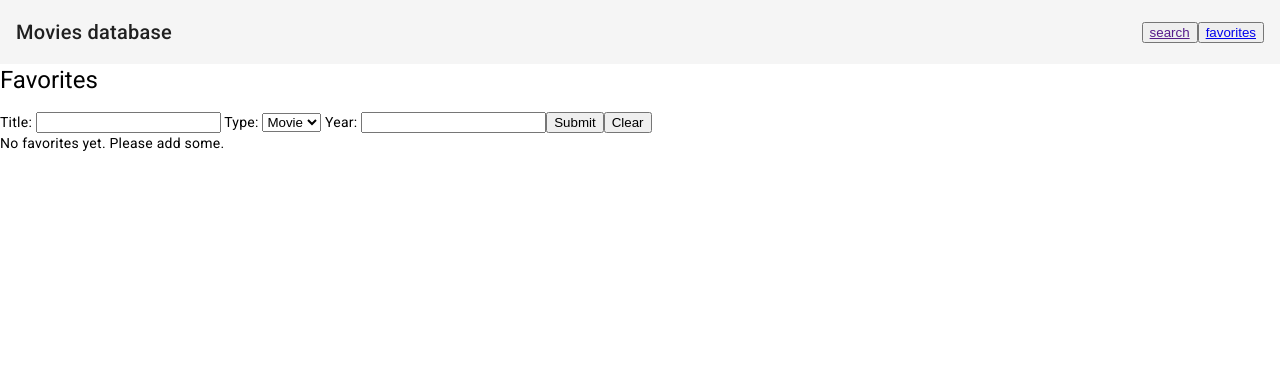
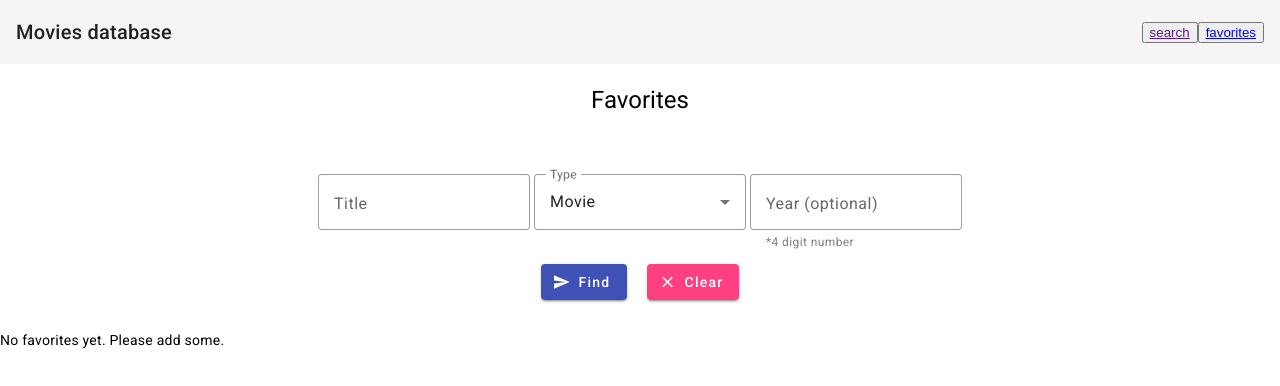
Before and after one commit to EduGese/ScreenPulse-frontApp, an Angular app: page /favorites in a window 1280 px wide. Shown: the top 386 px of the page. Built offline with nearby package versions, Linux system fonts and the light colour scheme.

Commit message:
Finish styles filter form

```diff
--- a/src/app/favorites/pages/favorites.component.css
+++ b/src/app/favorites/pages/favorites.component.css
@@ -2,3 +2,22 @@
     margin: 20px auto 20px auto;
     width: 90%;
 }
+form{
+    margin: 0 auto;
+    width: 90%;
+    text-align: center;
+    padding: 20px;
+}
+mat-hint{
+    color: gray;
+}
+h1{
+    text-align: center;
+    padding: 20px;
+}
+mat-form-field{
+    margin: 2px;
+}
+button{
+    margin: 10px;
+}
--- a/src/app/favorites/pages/favorites.component.html
+++ b/src/app/favorites/pages/favorites.component.html
@@ -1,30 +1,45 @@
 <app-navbar></app-navbar>
 <h1>Favorites</h1>
-<form>
-    <label>
-      Title:
-      <input type="text" name="title" [(ngModel)]="title">
-    </label>
+<div class="filter-container">
+  <form>
 
-    <label>
-      Type:
-      <select name="type" [(ngModel)]="type">
-        <option value="movie" selected>Movie</option>
-        <option value="series">Serie</option>
-        <option value="game">Game</option>
-        <option value="all">All</option>
-      </select>
-    </label>
 
-    <label>
-      Year:
-      <input type="string" name="year"  maxlength="4" [(ngModel)]="year" pattern="[0-9]{4}">
-    </label>
+    <mat-form-field appearance="outline">
+      <mat-label>Title</mat-label>
+      <input matInput type="text" name="title" [(ngModel)]="title"  #titleInput="ngModel">
+    </mat-form-field>
 
-    <button type="submit" (click)="onSubmit()">Submit</button>
-    <button (click)="onClear()">Clear</button>
+    <mat-form-field appearance="outline">
+      <mat-label>Type</mat-label>
+      <mat-select [(ngModel)]="type" [ngModelOptions]="{standalone: true}">
+        <mat-option *ngFor="let type of types" [value]="type.value">
+          {{type.viewValue}}
+        </mat-option>
+      </mat-select>
+    </mat-form-field>
+
+    <mat-form-field appearance="outline">
+      <mat-label>Year (optional)</mat-label>
+      <input matInput placeholder="Blank for all years" type="text" name="year" [(ngModel)]="year" pattern="[0-9]{4}">
+      <mat-hint>*4 digit number</mat-hint>
+    </mat-form-field>
+
+    <div class="buttons-container">
+      <button mat-raised-button class="big-button" color="primary" type="submit" (click)="onSubmit()">
+      <mat-icon>send</mat-icon>
+      Find
+    </button>
+
+    <button mat-raised-button class="big-button" color="accent" (click)="onClear()">
+      <mat-icon>clear</mat-icon>
+      Clear
+    </button>
+    </div>
+
 
   </form>
+</div>
+
   <div *ngIf="getAllfavorites() == 0">
     <div>
       <p>No favorites yet. Please add some.</p>
--- a/src/app/favorites/pages/favorites.component.ts
+++ b/src/app/favorites/pages/favorites.component.ts
@@ -17,6 +17,13 @@ export class FavoritesComponent implements OnInit, OnDestroy {
   type: string = 'movie';
   year: string = '';
   yearInvalid = false;
+
+  types:any[] = [
+    {value: 'movie', viewValue: 'Movie'},
+    {value: 'series', viewValue: 'Serie'},
+    {value: 'game', viewValue: 'Game'},
+    {value: 'all', viewValue: 'All'}
+  ];
 
   subscriptions: Subscription[] = [];
 
--- a/src/app/search/pages/search.component.css
+++ b/src/app/search/pages/search.component.css
@@ -1,6 +1,8 @@
 form{
     margin: 0 auto;
     width: 90%;
+    text-align: center;
+    padding: 20px;
 }
 mat-hint{
     color: gray;
@@ -12,13 +14,10 @@ h1{
 mat-form-field{
     margin: 2px;
 }
-.big-button {
-    width: 150px;
-    height: auto;
-    font-size: 18px;
-    padding: 12px;
-    margin: 2px;
-  }
+button{
+    margin: 10px;
+}
+
   .table{
     padding: 30px;
     width: 90%;
--- a/src/app/search/pages/search.component.html
+++ b/src/app/search/pages/search.component.html
@@ -1,6 +1,6 @@
 <app-navbar></app-navbar>
 <h1>Search your Movie or Serie</h1>
-<div style="display: flex; justify-content: center;">
+<div class="filter-container">
 
 
 <form>
@@ -27,7 +27,8 @@
   </mat-form-field>
 
 
-  <button mat-raised-button class="big-button" color="primary" type="submit" (click)="onSubmit()">
+  <div class="buttons-container">
+    <button mat-raised-button class="big-button" color="primary" type="submit" (click)="onSubmit()">
     <mat-icon>send</mat-icon>
     Find
   </button>
@@ -36,6 +37,7 @@
     <mat-icon>clear</mat-icon>
     Clear
   </button>
+  </div>
 
 </form>
 
--- a/src/app/search/pages/search.component.ts
+++ b/src/app/search/pages/search.component.ts
@@ -12,7 +12,7 @@ import { Movie } from 'src/app/shared/models/movie.model';
 export class SearchComponent {
 
   title: string ='';
-  type: string = '';
+  type: string = 'movie';
   year: string = '';
   results: Movie[] = [];
 
```
